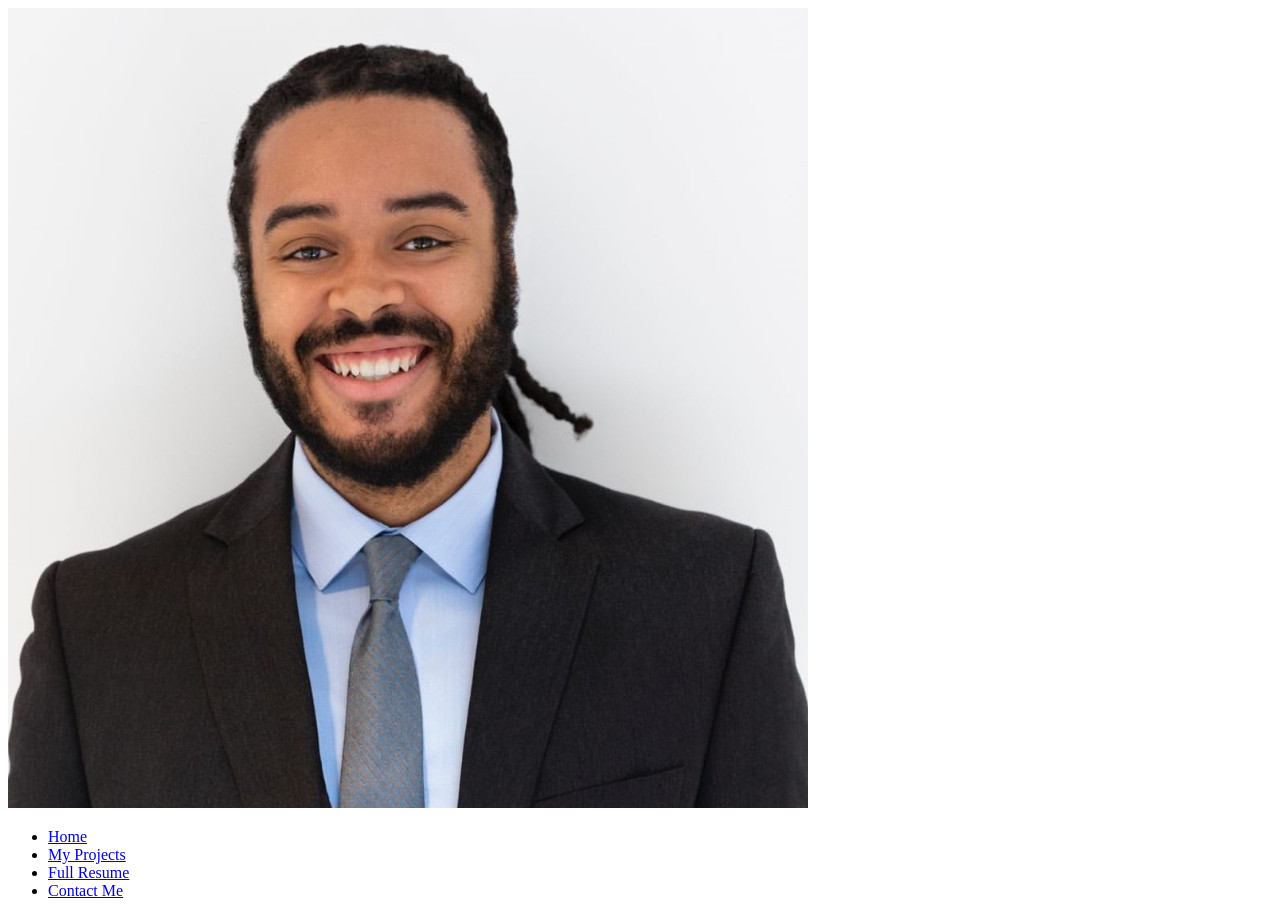
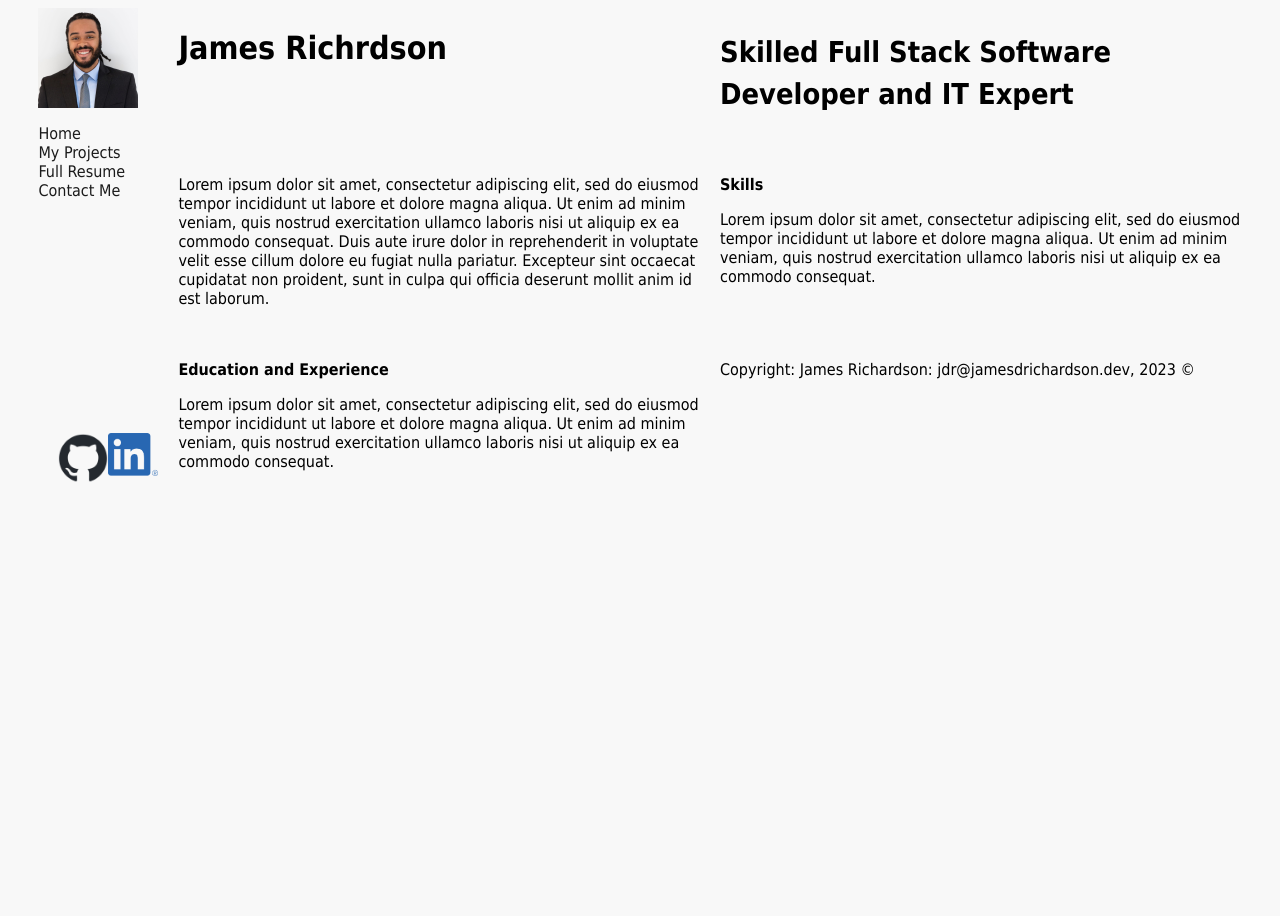
Before and after one commit to jamesdrichardson/PortfolioWebsite, a plain HTML site: page index.html in a window 1280 px wide. After the commit the page ends 800 px from the top, so only its background shows below. Drawn offline with Linux system fonts and the light colour scheme.

Commit message:
finished for now will complete later

```diff
--- a/css/styles.css
+++ b/css/styles.css
@@ -0,0 +1,108 @@
+* {
+    font-family: Tahoma, Verdana, Segoe, sans-serif;
+    box-sizing: border-box;
+}
+
+html {
+    font-size: 16px;
+}
+
+body {
+    margin-left: 3%;
+    margin-right: 3%;
+    background-color: rgba(192, 192, 192, 0.1);
+}
+
+#main_flex {
+    display: flex;
+
+}
+
+#right_panel_grid {
+    grid-area: right;
+    display: grid;
+    grid-template-columns: 1fr 1fr;
+    grid-template-areas:
+    "name name"
+    "* desc"
+    "bio bio"
+    "skills edu"
+    ;
+    gap: 20px 20px;
+
+}
+
+h1 {
+    font-size: 2em;
+}
+
+h2 {
+    font-size: 1.8em;
+    line-height: 1.45em;
+}
+
+h3 {
+    font-size: 1em;
+}
+
+#left_panel {
+    display: flex;
+    flex-basis: 35%;
+    flex-direction: column;
+}
+
+#findme {
+    display: flex;
+}
+
+#social_icons {
+    list-style: none;
+    display: flex;
+    justify-content: space-evenly;
+    margin: 20px 20px;
+    padding: 0;
+    padding-inline-start: 0px;
+    margin-block-start: 0;
+    margin-block-end: 0;
+
+}
+
+.logo {
+    width: 50px;
+}
+
+nav {
+    display: flex;
+    flex-grow: 1;
+}
+
+#navbar {
+    list-style: none;
+    display: flex;
+    flex-direction: column;
+    flex-grow: 1;
+    padding-inline-start: 0px;
+}
+
+#headshot {
+    width: 100px;
+}
+
+nav a,
+nav a:visited {
+  text-decoration: none;
+  color: #1b1b1b;
+}
+
+nav a:hover {
+  color: #F2CC65;
+  padding-left: 5px;
+}
+
+.fab {
+  color: #3A3B00
+}
+
+.social-icons li a:hover .fab {
+  color: #F2CC65
+}
--- a/index.html
+++ b/index.html
@@ -7,9 +7,9 @@
     <title>James Richardson: Software Engineer and IT Expert</title>
     <link rel="stylesheet" href="css/styles.css">
 </head>
-<body>
+<body id = main_flex>
     <section id="left_panel">
-        <img src="img/Headshot.jpeg" alt="James Richardson Headshot" />
+        <img src="img/Headshot.jpeg" alt="James Richardson Headshot" id = "headshot"/>
         <nav id="websitenav">
             <ul id = "navbar">
                 <li><a href="index.html">Home</a></li>
@@ -19,8 +19,41 @@
             </ul>
         </nav>
         <div id="findme">
-
+            <ul id = "social_icons">
+                <li><a href="https://www.github.com/jamesdrichardson"><img class = "logo" src="img/github-mark.png"></a></li>
+                <li><a href="https://www.linkedin.com/in/james-richardson-professional/"><img class = "logo" src="img/LI-In-Bug.png"></a></li>
+            </ul>
         </div>
     </section>
+    <main id = "right_panel_grid">
+        <h1>James Richrdson</h1>
+        <h2>Skilled Full Stack Software Developer and IT Expert</h2>
+        <div id = "bio">
+            <p>
+                Lorem ipsum dolor sit amet, consectetur adipiscing elit, sed do eiusmod tempor incididunt ut labore et dolore magna aliqua. Ut enim ad minim veniam,
+                quis nostrud exercitation ullamco laboris nisi ut aliquip ex ea commodo consequat. Duis aute irure dolor in reprehenderit in voluptate velit esse cillum
+                dolore eu fugiat nulla pariatur. Excepteur sint occaecat cupidatat non proident, sunt in culpa qui officia deserunt mollit anim id est laborum.
+            </p>
+        </div>
+        <div id = "skills">
+            <h3>Skills</h3>
+            <p>
+                Lorem ipsum dolor sit amet, consectetur adipiscing elit, sed do eiusmod tempor incididunt ut labore et dolore
+                magna aliqua. Ut enim ad minim veniam, quis nostrud exercitation ullamco laboris nisi ut aliquip ex ea commodo
+                consequat.
+            </p>
+        </div>
+        <div id = "education">
+            <h3>Education and Experience</h3>
+            <p>
+                Lorem ipsum dolor sit amet, consectetur adipiscing elit, sed do eiusmod tempor incididunt ut labore et dolore
+                magna aliqua. Ut enim ad minim veniam, quis nostrud exercitation ullamco laboris nisi ut aliquip ex ea commodo
+                consequat.
+            </p>
+        </div>
+        <footer>
+            <p>Copyright: James Richardson: jdr@jamesdrichardson.dev, 2023 &copy;</p>
+        </footer>
+    </main>
 </body>
 </html>
```
Also changed, not shown: img/LI-In-Bug.png (added), img/github-mark.png (added).
